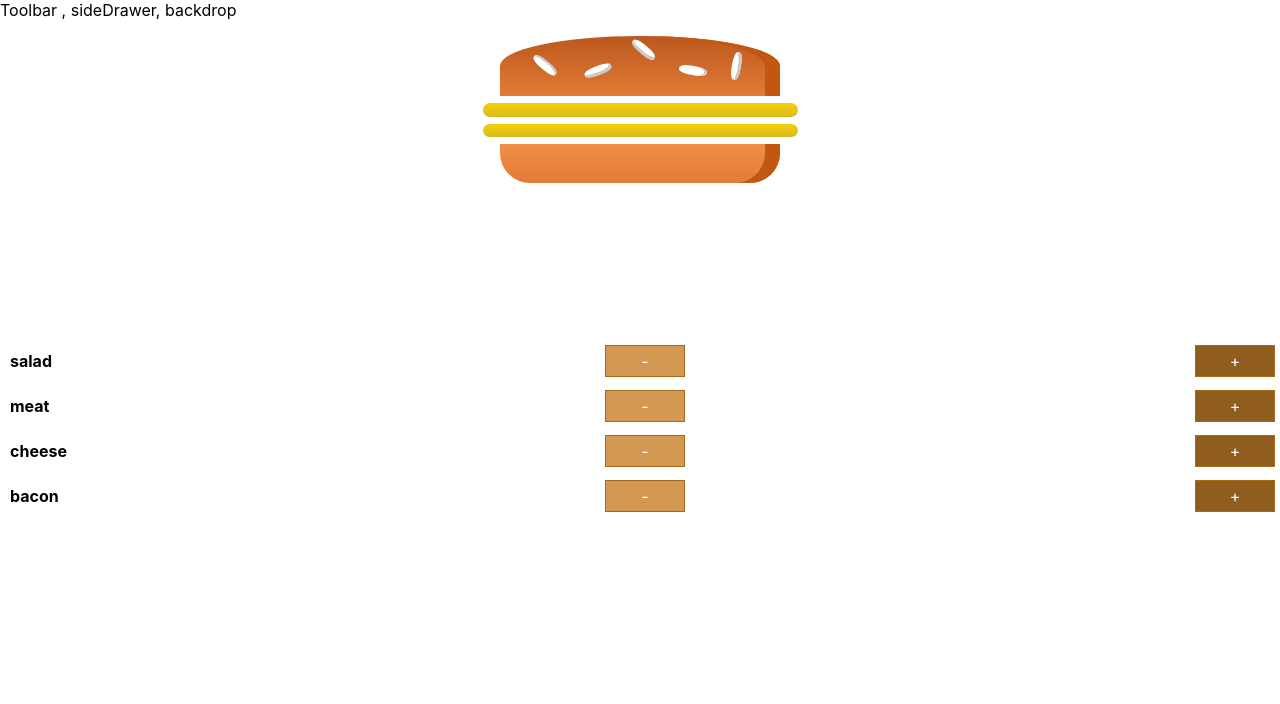
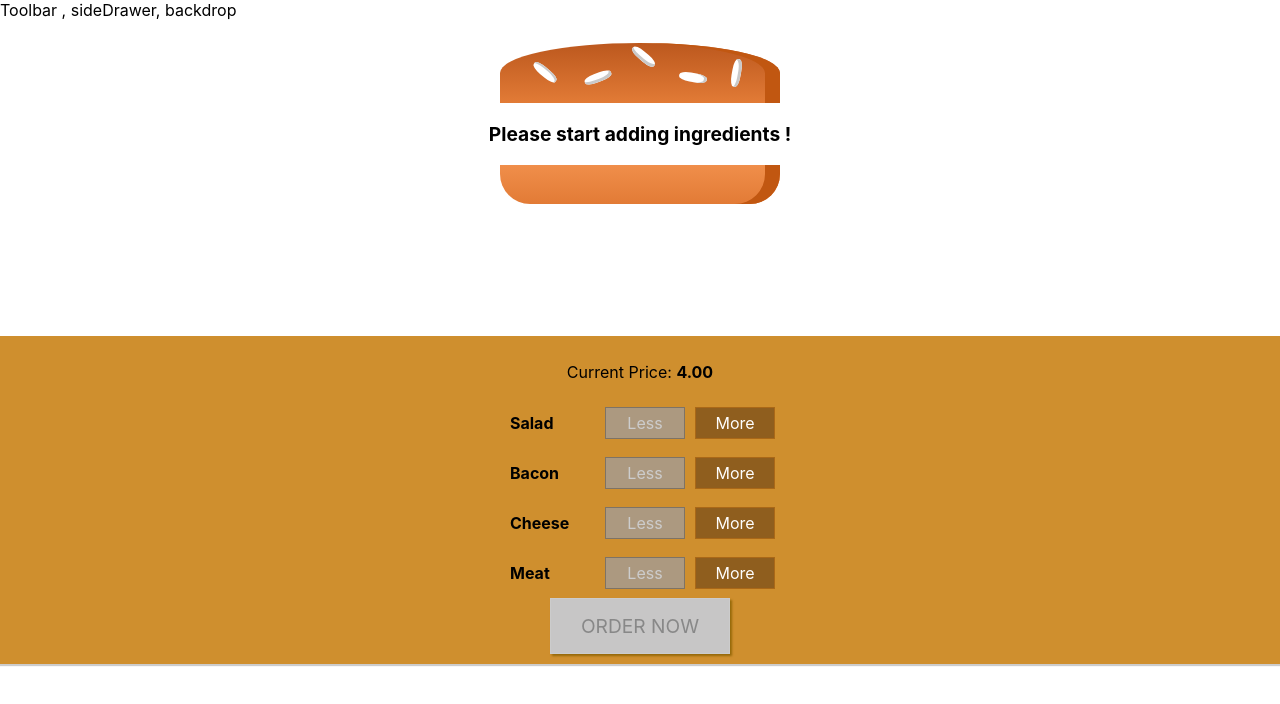
Before and after one commit to Abbeyme1/BurgerProject, a React (Create React App) app: page / in a window 1280 px wide. Shown: the top 704 px of the page. Built offline with nearby package versions, Linux system fonts and the light colour scheme.

Commit message:
made changes acc. to instructor

```diff
--- a/src/components/Burger/BuildControls/BuildControl/BuildControl.js
+++ b/src/components/Burger/BuildControls/BuildControl/BuildControl.js
@@ -2,16 +2,18 @@ import React from "react";
 import classes from "./BuildControl.module.css";
 
 const buildControl = (props) => {
-  var ing = props.ingredient;
-
   return (
     <div className={classes.BuildControl}>
-      <div className={classes.Label}>{ing}</div>
-      <button className={classes.Less} onClick={() => props.dec(ing)}>
-        -
+      <div className={classes.Label}>{props.label}</div>
+      <button
+        className={classes.Less}
+        onClick={props.dec}
+        disabled={props.disabled}
+      >
+        Less
       </button>
-      <button className={classes.More} onClick={() => props.inc(ing)}>
-        +
+      <button className={classes.More} onClick={props.inc}>
+        More
       </button>
     </div>
   );
--- a/src/components/Burger/BuildControls/BuildControls.js
+++ b/src/components/Burger/BuildControls/BuildControls.js
@@ -1,11 +1,45 @@
 import React from "react";
 import BuildControl from "./BuildControl/BuildControl";
+import classes from "./BuildControls.module.css";
+
+const controls = [
+  { label: "Salad", type: "salad" },
+  { label: "Bacon", type: "bacon" },
+  { label: "Cheese", type: "cheese" },
+  { label: "Meat", type: "meat" },
+];
+
+// const buildControls = (props) => {
+//   let btns = Object.keys(props.ingredients).map((i) => {
+//     return <BuildControl ingredient={i} inc={props.inc} dec={props.dec} />;
+//   });
+//   return <div className={classes.BuildControls}>{btns}</div>;
+// };
 
 const buildControls = (props) => {
-  let btns = Object.keys(props.ingredients).map((i) => {
-    return <BuildControl ingredient={i} inc={props.inc} dec={props.dec} />;
-  });
-  return <div>{btns}</div>;
+  return (
+    <div className={classes.BuildControls}>
+      <p>
+        Current Price: <strong>{props.price.toFixed(2)}</strong>
+      </p>
+      {controls.map((ctrl) => {
+        return (
+          <BuildControl
+            key={ctrl.label}
+            label={ctrl.label}
+            type={ctrl.type}
+            inc={() => props.inc(ctrl.type)}
+            dec={() => props.dec(ctrl.type)}
+            disabled={props.disabled[ctrl.type]}
+          ></BuildControl>
+        );
+      })}
+
+      <button className={classes.OrderButton} disabled={!props.purchasable}>
+        ORDER NOW
+      </button>
+    </div>
+  );
 };
 
 export default buildControls;
--- a/src/components/Burger/BuildControls/BuildControls.module.css
+++ b/src/components/Burger/BuildControls/BuildControls.module.css
@@ -1,4 +1,4 @@
-.BuildControl {
+.BuildControls {
   width: 100%;
   background-color: #cf8f2e;
   display: flex;
@@ -8,3 +8,45 @@
   margin: auto;
   padding: 10px 0;
 }
+
+.OrderButton {
+  background-color: #dad735;
+  outline: none;
+  cursor: pointer;
+  border: 1px solid #966909;
+  color: #966909;
+  font-family: inherit;
+  font-size: 1.2em;
+  padding: 15px 30px;
+  box-shadow: 2px 2px 2px #966909;
+}
+
+.OrderButton:hover,
+.OrderButton:active {
+  background-color: #a0db41;
+  border: 1px solid #966909;
+  color: #966909;
+}
+
+.OrderButton:disabled {
+  background-color: #c7c6c6;
+  cursor: not-allowed;
+  border: 1px solid #ccc;
+  color: #888888;
+}
+
+.OrderButton:not(:disabled) {
+  animation: enable 0.3s linear;
+}
+
+@keyframes enable {
+  0% {
+    transform: scale(1);
+  }
+  60% {
+    transform: scale(1.1);
+  }
+  100% {
+    transform: scale(1);
+  }
+}
--- a/src/components/Burger/Burger.module.css
+++ b/src/components/Burger/Burger.module.css
@@ -2,7 +2,7 @@
   width: 100%;
   margin: auto;
   height: 250px;
-  /* overflow: scroll; */
+  overflow: scroll;
   font-weight: bold;
   font-size: 1.2rem;
   text-align: center;
--- a/src/containers/BurgerBuilder/BurgerBuilder.js
+++ b/src/containers/BurgerBuilder/BurgerBuilder.js
@@ -3,41 +3,82 @@ import Aux from "../../hoc/Auxillary";
 import Burger from "../../components/Burger/Burger";
 import BuildControl from "../../components/Burger/BuildControls/BuildControls";
 
+const INGREDIENT_PRICES = {
+  salad: 0.5,
+  meat: 0.4,
+  cheese: 1.3,
+  bacon: 0.7,
+};
 class BurgerBuilder extends Component {
   state = {
     ingredients: {
       salad: 0,
       meat: 0,
-      cheese: 2,
+      cheese: 0,
       bacon: 0,
     },
+    totalPrice: 4,
+    purchasable: false,
   };
 
-  increase = (ing) => {
+  updatePurchaseState(ingredients) {
+    // const ingredients = { ...this.state.ingredients };
+    const sum = Object.keys(ingredients)
+      .map((igKey) => {
+        return ingredients[igKey];
+      })
+      .reduce((sum, val) => {
+        return sum + val;
+      }, 0);
+
+    this.setState({ purchasable: sum > 0 });
+  }
+
+  addIngredientHandler = (ing) => {
     const num = this.state.ingredients[ing] + 1;
 
-    let ingredients = { ...this.state.ingredients };
-    ingredients[ing] = num;
-    this.setState({ ingredients: ingredients });
+    let updateIngredients = { ...this.state.ingredients };
+    updateIngredients[ing] = num;
+    const updateTotalPrice = this.state.totalPrice + INGREDIENT_PRICES[ing];
+    this.setState({
+      ingredients: updateIngredients,
+      totalPrice: updateTotalPrice,
+    });
+    this.updatePurchaseState(updateIngredients);
   };
-  decrease = (ing) => {
-    let num = this.state.ingredients[ing] - 1;
-    if (num < 0) {
-      alert("cannot dec more");
-      num = 0;
+  removeIngredientHandler = (ing) => {
+    let num = this.state.ingredients[ing];
+    if (num <= 0) {
+      return;
     }
-    let ingredients = { ...this.state.ingredients };
-    ingredients[ing] = num;
-    this.setState({ ingredients: ingredients });
+    num = num - 1;
+    let updateIngredients = { ...this.state.ingredients };
+    updateIngredients[ing] = num;
+    const updateTotalPrice = this.state.totalPrice - INGREDIENT_PRICES[ing];
+    this.setState({
+      ingredients: updateIngredients,
+      totalPrice: updateTotalPrice,
+    });
+    this.updatePurchaseState(updateIngredients);
   };
   render() {
+    const disabledInfo = {
+      ...this.state.ingredients,
+    };
+
+    for (let key in disabledInfo) {
+      disabledInfo[key] = disabledInfo[key] <= 0;
+    }
     return (
       <Aux>
         <Burger ingredients={this.state.ingredients} />
         <BuildControl
           ingredients={this.state.ingredients}
-          inc={this.increase}
-          dec={this.decrease}
+          inc={this.addIngredientHandler}
+          dec={this.removeIngredientHandler}
+          disabled={disabledInfo}
+          price={this.state.totalPrice}
+          purchasable={this.state.purchasable}
         />
       </Aux>
     );
```
